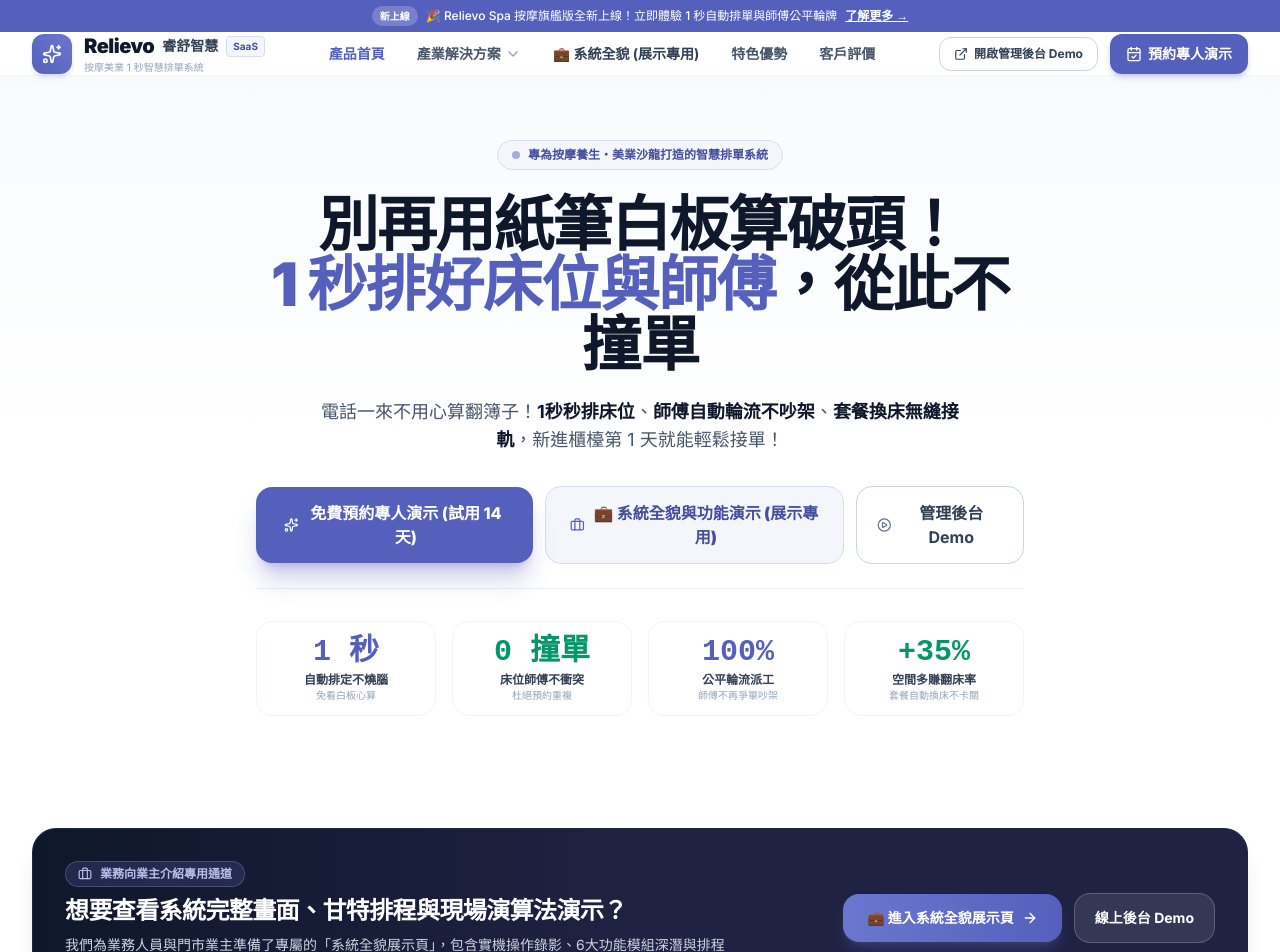
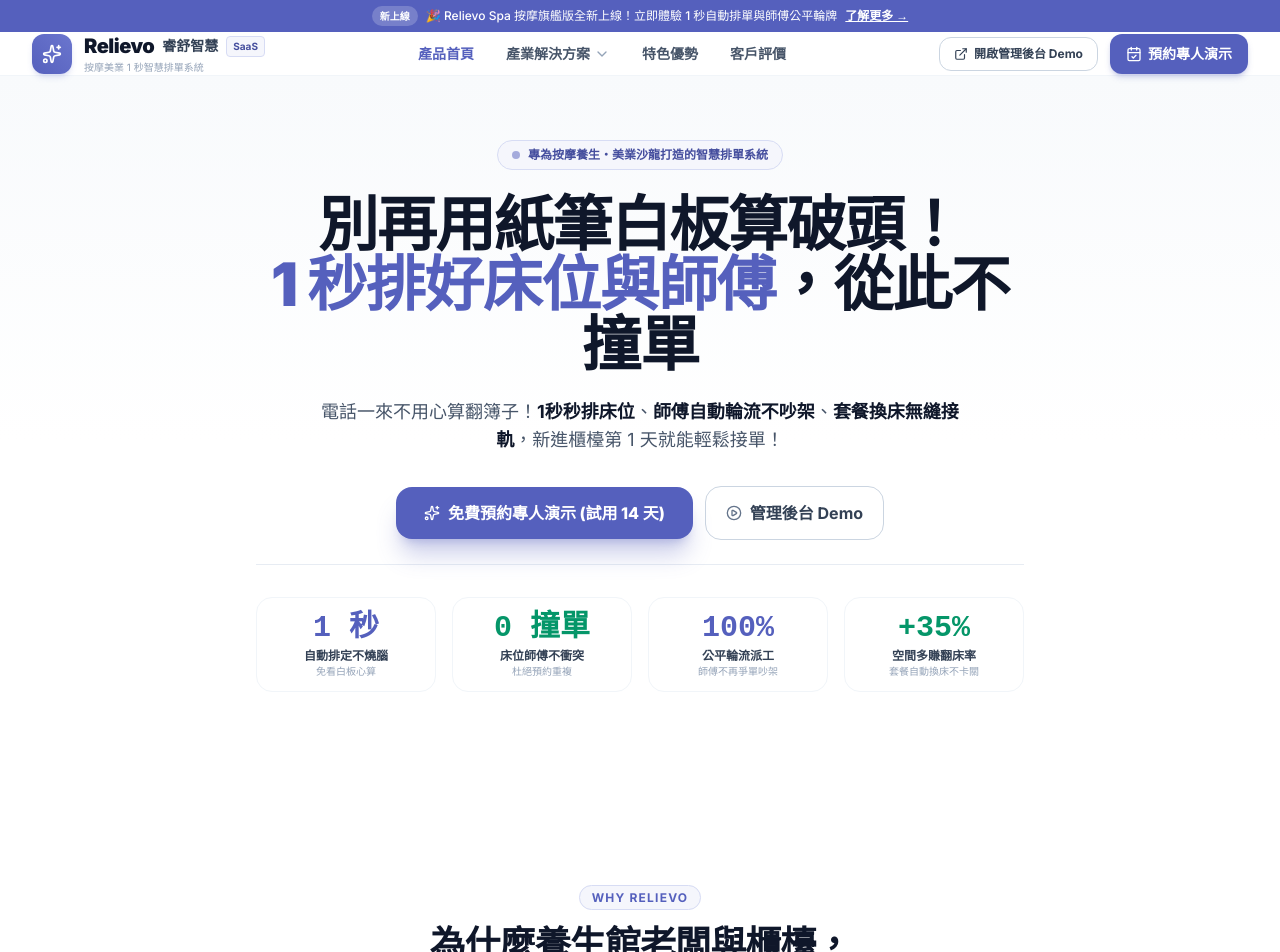
Before and after one commit to jerryxue-project/relievo_landing, a Vue app: page / in a window 1280 px wide. Shown: the top 952 px of the page. Built offline with nearby package versions, Linux system fonts and the light colour scheme.

Commit message:
feat: hide showcase page links from public landing UI while keeping /showcase route for sales demo

```diff
--- a/src/components/HeaderNavbar.vue
+++ b/src/components/HeaderNavbar.vue
@@ -120,13 +120,6 @@
             </transition>
           </div>
 
-          <router-link
-            to="/showcase"
-            class="px-3.5 py-2 rounded-lg text-sm font-bold transition-all flex items-center space-x-1.5"
-            :class="$route.path === '/showcase' ? 'bg-brand-50 text-brand-700 font-extrabold border border-brand-200' : 'text-slate-700 hover:text-brand-600 hover:bg-slate-50'"
-          >
-            <span>💼 系統全貌 (展示專用)</span>
-          </router-link>
 
           <a href="#features" class="px-3.5 py-2 rounded-lg text-sm font-semibold text-slate-600 hover:text-slate-900 hover:bg-slate-50 transition-colors">
             特色優勢
@@ -189,13 +182,6 @@
           產品首頁
         </router-link>
 
-        <router-link
-          to="/showcase"
-          @click="isMobileMenuOpen = false"
-          class="flex items-center space-x-2 px-3 py-2.5 rounded-xl text-sm font-black bg-brand-50 text-brand-700 border border-brand-200"
-        >
-          <span>💼 系統全貌與功能演示 (展示專用)</span>
-        </router-link>
 
         <div class="px-3 py-2 text-xs font-bold text-slate-400 uppercase tracking-wider">
           多產業解決方案
--- a/src/components/HeroSection.vue
+++ b/src/components/HeroSection.vue
@@ -31,14 +31,6 @@
             <Sparkles class="w-4 h-4" />
             <span>免費預約專人演示 (試用 14 天)</span>
           </button>
-
-          <router-link
-            to="/showcase"
-            class="w-full sm:w-auto px-6 py-3.5 rounded-2xl bg-brand-50 hover:bg-brand-100 text-brand-700 font-black text-sm sm:text-base border border-brand-200 shadow-xs transition-all flex items-center justify-center space-x-2"
-          >
-            <Briefcase class="w-4 h-4 text-brand-600" />
-            <span>💼 系統全貌與功能演示 (展示專用)</span>
-          </router-link>
 
           <a
             href="http://localhost:5173"
@@ -80,7 +72,7 @@
 </template>
 
 <script setup>
-import { Sparkles, PlayCircle, Briefcase } from 'lucide-vue-next'
+import { Sparkles, PlayCircle } from 'lucide-vue-next'
 
 defineEmits(['open-demo-modal'])
 </script>
--- a/src/views/HomeView.vue
+++ b/src/views/HomeView.vue
@@ -3,42 +3,7 @@
     <!-- Hero Section (簡潔、直擊痛點、手機友善) -->
     <HeroSection @open-demo-modal="isDemoModalOpen = true" />
 
-    <!-- 1. Dedicated Showcase Gateway Card (引導業務與業主進入系統全貌展示頁) -->
-    <section class="max-w-7xl mx-auto px-4 sm:px-6 lg:px-8 -mt-6 sm:-mt-10 mb-16 relative z-20">
-      <div class="rounded-3xl bg-gradient-to-r from-slate-900 via-brand-950 to-indigo-950 text-white p-6 sm:p-8 shadow-xl border border-slate-800 flex flex-col md:flex-row items-center justify-between gap-6">
-        <div class="space-y-2 text-center md:text-left">
-          <div class="inline-flex items-center space-x-2 px-3 py-1 rounded-full bg-brand-500/20 text-brand-300 text-xs font-bold border border-brand-400/30">
-            <Briefcase class="w-3.5 h-3.5" />
-            <span>業務向業主介紹專用通道</span>
-          </div>
-          <h3 class="text-xl sm:text-2xl font-black tracking-tight">
-            想要查看系統完整畫面、甘特排程與現場演算法演示？
-          </h3>
-          <p class="text-slate-300 text-xs sm:text-sm max-w-2xl leading-relaxed">
-            我們為業務人員與門市業主準備了專屬的「系統全貌展示頁」，包含實機操作錄影、6大功能模組深潛與排程算力沙盒。
-          </p>
-        </div>
-
-        <div class="flex-shrink-0 flex flex-col sm:flex-row items-center gap-3 w-full md:w-auto">
-          <router-link
-            to="/showcase"
-            class="w-full sm:w-auto px-6 py-3.5 rounded-2xl bg-gradient-to-r from-brand-500 to-indigo-600 hover:from-brand-400 hover:to-indigo-500 text-white font-extrabold text-sm shadow-lg shadow-brand-500/25 flex items-center justify-center space-x-2 transition-all transform active:scale-95"
-          >
-            <span>💼 進入系統全貌展示頁</span>
-            <ArrowRight class="w-4 h-4" />
-          </router-link>
-          <a
-            href="http://localhost:5173"
-            target="_blank"
-            class="w-full sm:w-auto px-5 py-3.5 rounded-2xl bg-white/10 hover:bg-white/20 text-white font-bold text-xs sm:text-sm border border-white/20 transition-all text-center"
-          >
-            線上後台 Demo
-          </a>
-        </div>
-      </div>
-    </section>
-
-    <!-- 2. Core Features Highlights (特色介紹專注區) -->
+    <!-- 1. Core Features Highlights (特色介紹專注區) -->
     <FeatureShowcase />
 
     <!-- 3. Pain Points vs. Relievo Solution Comparison Matrix -->
@@ -146,12 +111,6 @@
           >
             免費預約專人演示 & 試用
           </button>
-          <router-link
-            to="/showcase"
-            class="px-6 py-3.5 rounded-2xl bg-brand-800/80 hover:bg-brand-800 text-white font-bold text-sm border border-brand-400/40"
-          >
-            💼 查看系統完整演示 (業務專用)
-          </router-link>
         </div>
       </div>
     </section>
@@ -164,8 +123,6 @@
 <script setup>
 import { ref } from 'vue'
 import {
-  Briefcase,
-  ArrowRight,
   CheckCircle2,
   XCircle
 } from 'lucide-vue-next'
```
Also changed, not shown: 1 other file (tests, documents, lock files or other folders).
